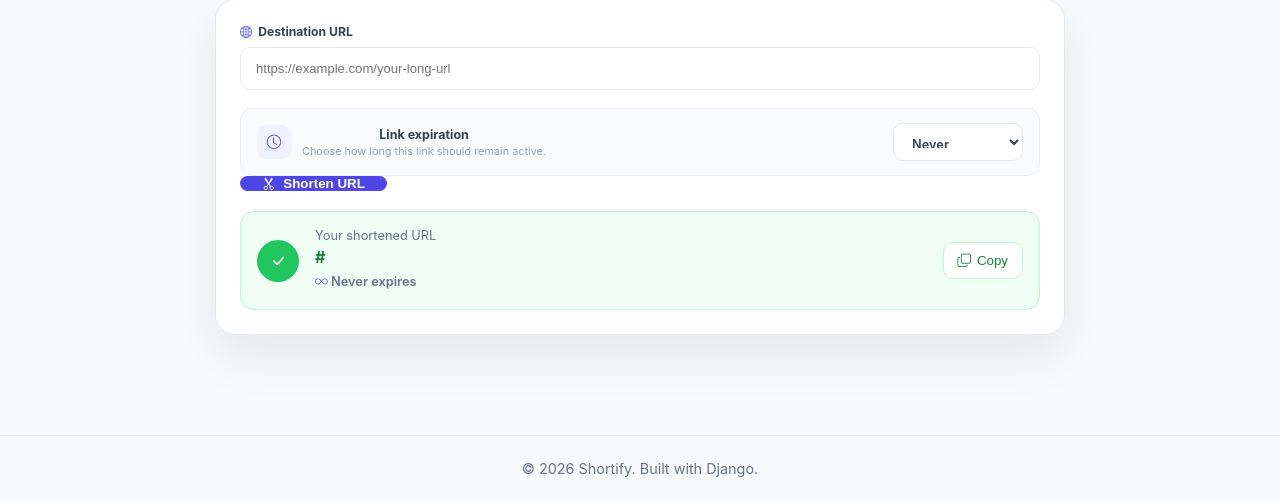
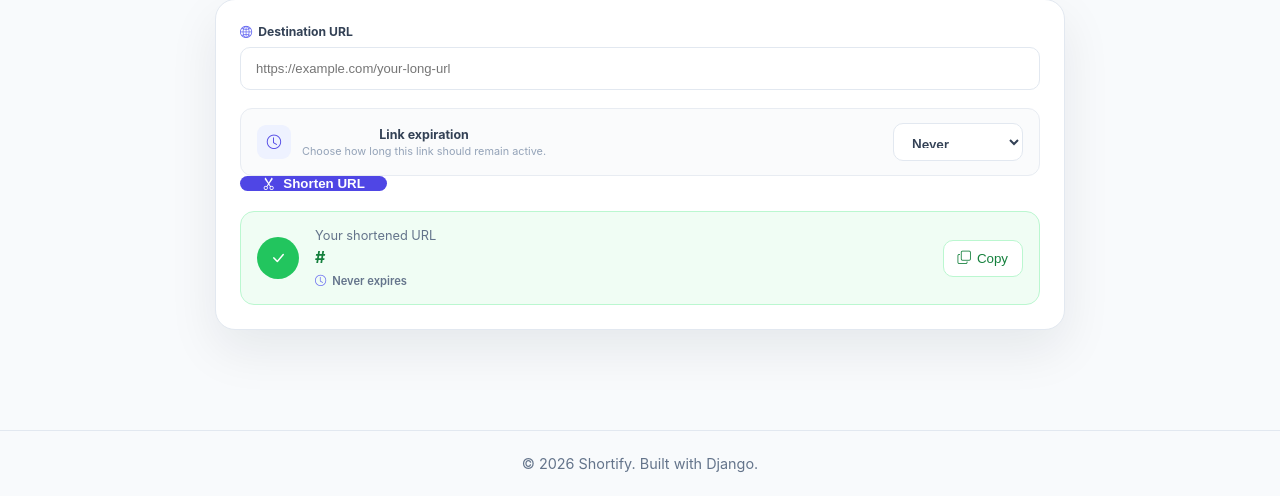
Before and after one commit to pokhrelsamir/Shortify, a Django app: template links/templates/links/home.html in a window 1280 px wide. Shown: the part 474-975 px from the top of the page. After the commit the page ends 947 px from the top, so only its background shows below. Run offline with Django 5.2, Linux system fonts and the light colour scheme; data comes from the database, SQL or seed files in the repository; the template is opened without the code that fills it: values that come from a table or form of the project are taken from there, most other values are stand-ins (such as "Sample title", 1, 10 or a date in 2020).

Commit message:
home.html minor change for rxpiration in deployment

```diff
--- a/links/templates/links/home.html
+++ b/links/templates/links/home.html
@@ -139,23 +139,16 @@
 
     <div class="result-card">
 
-                    <!-- Success Icon -->
-
         <div class="result-icon">
-
             <i class="bi bi-check-lg"></i>
-
         </div>
 
-
-                    <!-- Result Content -->
 
         <div class="result-content">
 
             <span>
                 Your shortened URL
             </span>
-
 
             <a
                 href="{% url 'links:redirect_short_url' short_url.short_code %}"
@@ -165,46 +158,33 @@
             </a>
 
 
-                        <!-- Expiration Information -->
+            <div class="result-expiration">
+
+                <i class="bi bi-clock"></i>
 
                 {% if short_url.expires_at %}
 
-                            <span class="result-expiration">
-
-                                <i class="bi bi-clock"></i>
-
-                                Expires
-                                {{ short_url.expires_at|date:"M d, Y h:i A" }}
-
-                            </span>
+                    Expires:
+                    {{ short_url.expires_at|date:"M d, Y · h:i A" }}
 
                 {% else %}
 
-                            <span class="result-expiration">
-
-                                <i class="bi bi-infinity"></i>
-
                     Never expires
-
-                            </span>
 
                 {% endif %}
 
             </div>
 
+        </div>
 
-                    <!-- Copy -->
 
         <button
             type="button"
             class="copy-button"
             onclick="copyShortURL()"
         >
-
             <i class="bi bi-copy"></i>
-
             Copy
-
         </button>
 
     </div>
```
Lines whose indentation alone changed are shown as unchanged.
